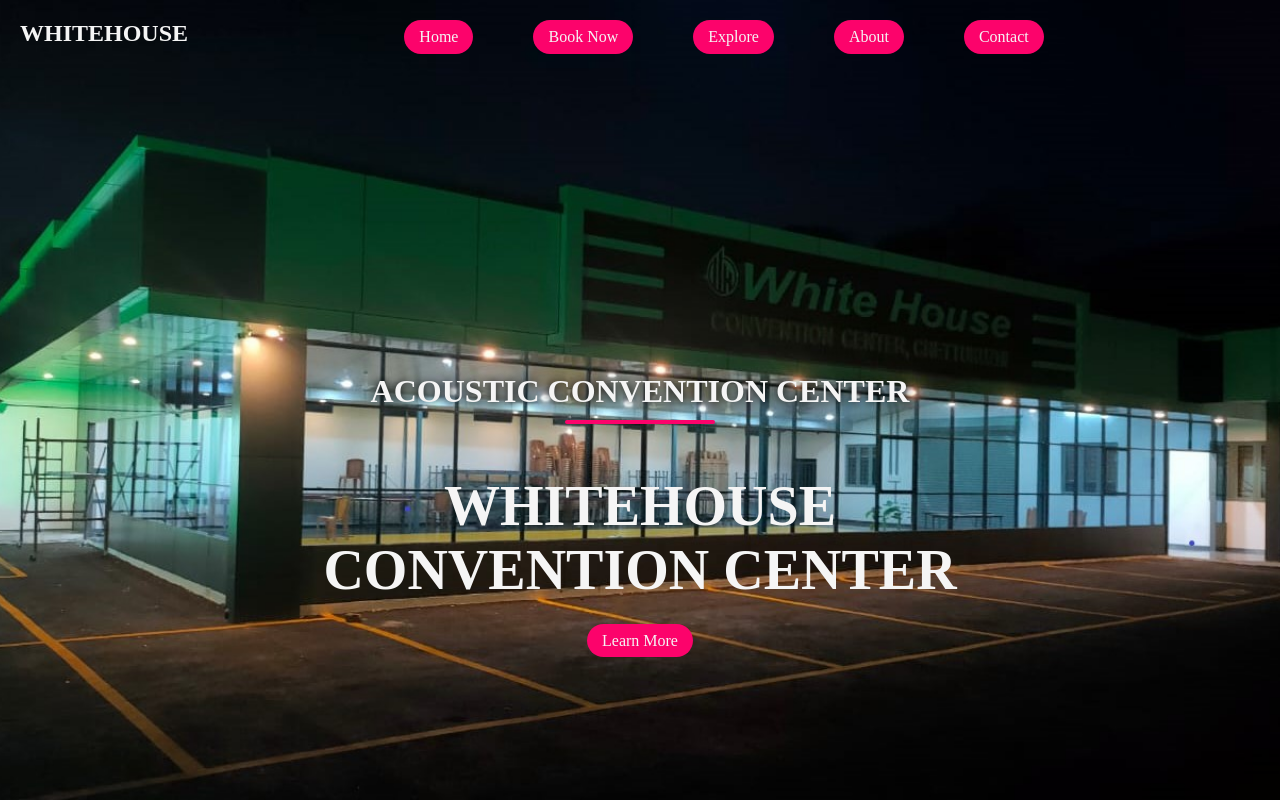
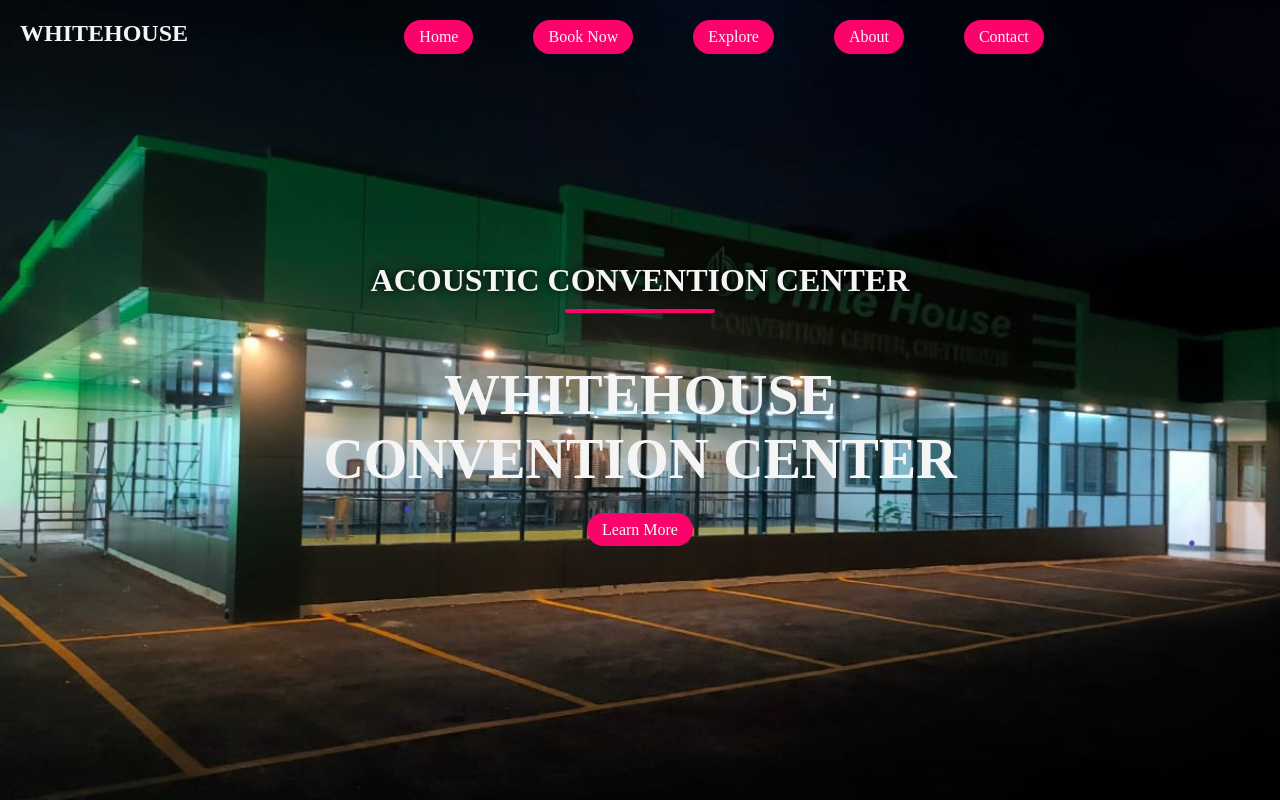
Before and after one commit to Whitehouse007/whitehousestories, a plain HTML site: page index.html in a window 1280 px wide. Shown: the top 800 px of the page. Drawn offline with Linux system fonts and the light colour scheme.

Commit message:
heder content centered

```diff
--- a/style.css
+++ b/style.css
@@ -52,11 +52,10 @@ header {
     background-position: bottom;
     background-size: cover;
     display: flex;
-    align-items: flex-end;
+    align-items: center;
     justify-content: center;
 }
 .header-content {
-    margin-bottom: 150px;
     color:whitesmoke;
     text-align: center;
 }
```
